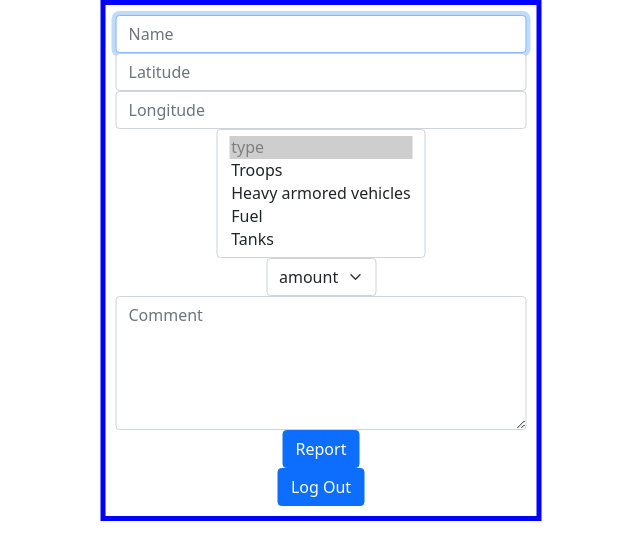
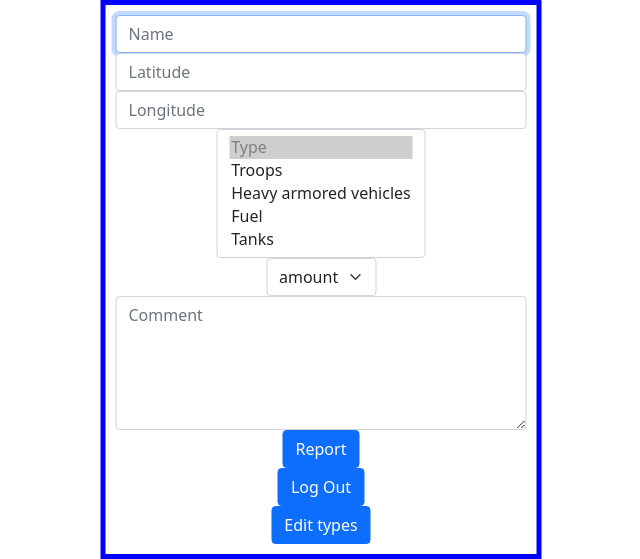
Before and after one commit to bomber100/Map, a Flask app: page / in a window 1280 px wide. Shown: the part 600-1159 px from the top of the page, without its empty margins (319-959 px from the left). Before the commit the page ends 1121 px from the top, so only its background shows below. Run offline with Flask 3, Linux system fonts and the light colour scheme; a user stored in the database is signed in; some libraries are stand-ins or nearby versions.

Commit message:
Added typechange page prototype

```diff
--- a/project/application.py
+++ b/project/application.py
@@ -56,6 +56,7 @@ def index():
     visibility = ""
     register = "class=hidden"
     admin = False
+    adminVisibility = "class=hidden"
     #print(str(session))
     if (str(session) == "<FileSystemSession {}>"):
         visibility = "class=hidden"
@@ -71,12 +72,13 @@ def index():
 
     if admin == True:
         reportedMarkers = db.execute("SELECT name, lat, lng FROM units").fetchall()
+        adminVisibility = ""
         print("admin")
         for marker in reportedMarkers:
             m = {'name': marker[0], 'location': [marker[1], marker[2]]}
             markers.append(m)
 
-    return render_template("index.html", visibility=visibility, register=register, types=types, markers=markers)
+    return render_template("index.html", visibility=visibility, register=register, types=types, markers=markers, adminVisibility=adminVisibility)
 
 @app.route("/logout")
 def logout():
@@ -157,3 +159,16 @@ def report():
 def tracker(lat, lng, amount, unitType):
     # To be continued...
     return -1
+
+
+
+# @app.route("/add")
+# def add():
+#     if not request.form.get("add"):
+
+@app.route("/typechange")
+def typechange():
+    if (str(session) == "<FileSystemSession {}>"):
+        return redirect("/")
+    types = db.execute("SELECT type FROM types ORDER BY id").fetchall()
+    return render_template("typechange.html", types = types)
--- a/project/static/styles.css
+++ b/project/static/styles.css
@@ -4,7 +4,7 @@
     left: 50%;
     transform: translate(-50%, -50%);
     border: 5px solid #0000FF;
-    padding: 10px;
+    padding: 20px;
 }
 
 .horcenter{
--- a/project/templates/index.html
+++ b/project/templates/index.html
@@ -35,10 +35,10 @@
         ></script>
     <div {{ register }}>
         <div class="vertcenter">
-            <form action="/login" method="get" style="text-align: center;">
+            <form action="/login" method="get" style="text-align: center; padding: 5%;">
                 <button class="btn btn-primary" type="submit">Log In</button>
             </form>
-            <form action="/register" method="get" style="text-align: center;">
+            <form action="/register" method="get" style="text-align: center; padding-top: 20%; padding-left: 0%;">
                 <button class="btn btn-primary" type="submit">Register</button>
             </form>
         </div>
@@ -60,7 +60,7 @@
                 </div>
                 <div class="form-group">
                     <select class="form-select mx-auto w-auto" name="type" size="5" multiple>
-                        <option disabled selected>type</option>
+                        <option disabled selected>Type</option>
                         {% for type in types %}
                         <option value={{ type[0] }}>{{ type[1] }}</option>
                         {% endfor %}
@@ -84,6 +84,11 @@
             <form action="/logout" method="get" style="text-align: center;">
                 <button class="btn btn-primary" type="submit">Log Out</button>
             </form>
+            <div {{ adminVisibility }}>
+                <form action="/typechange" style="text-align: center;">
+                    <button class="btn btn-primary" type="submit">Edit types</button>
+                </form>
+            </div>
         </div>
     </div>
 {% endblock %}
```
Also changed, not shown: project/templates/typechange.html (added, +28 -0 lines), project/map.db.
